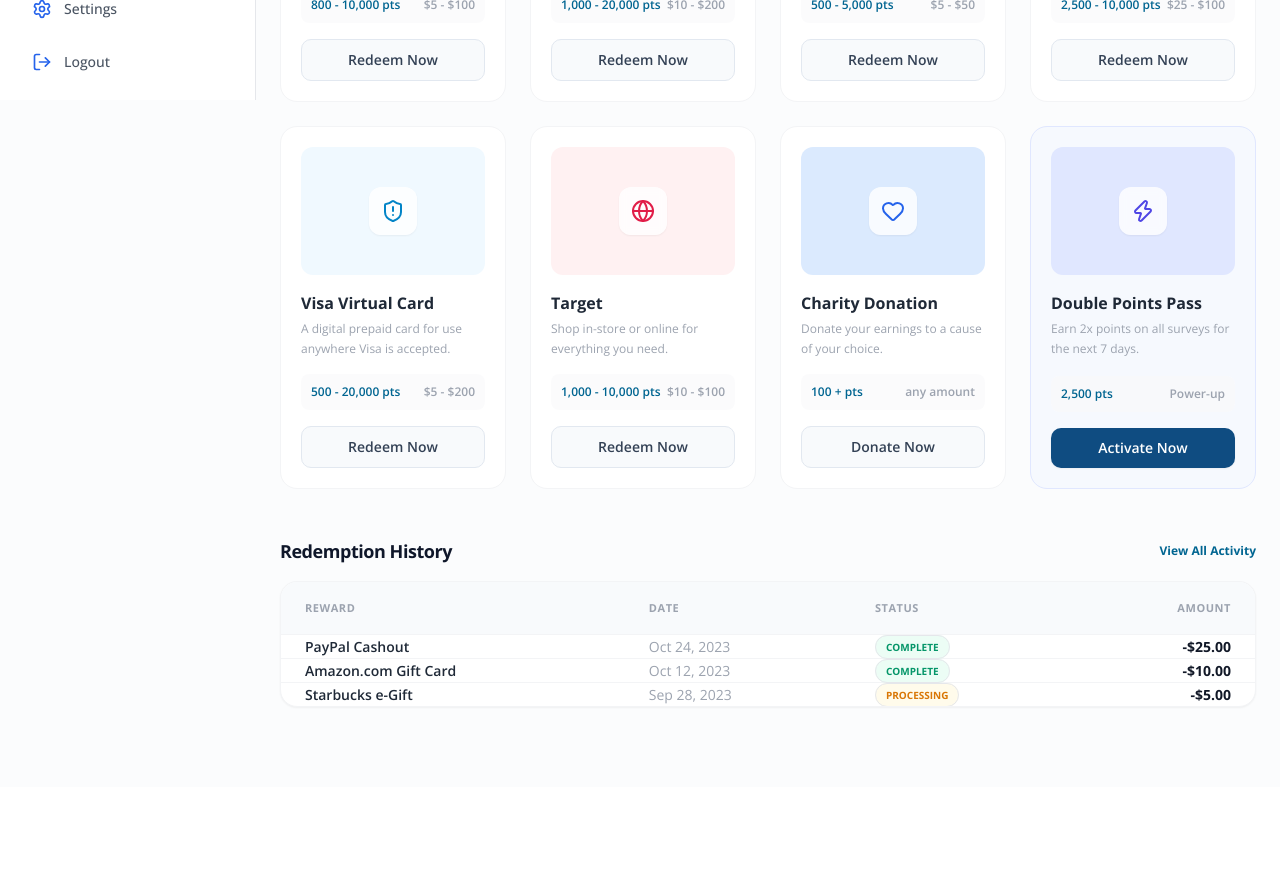
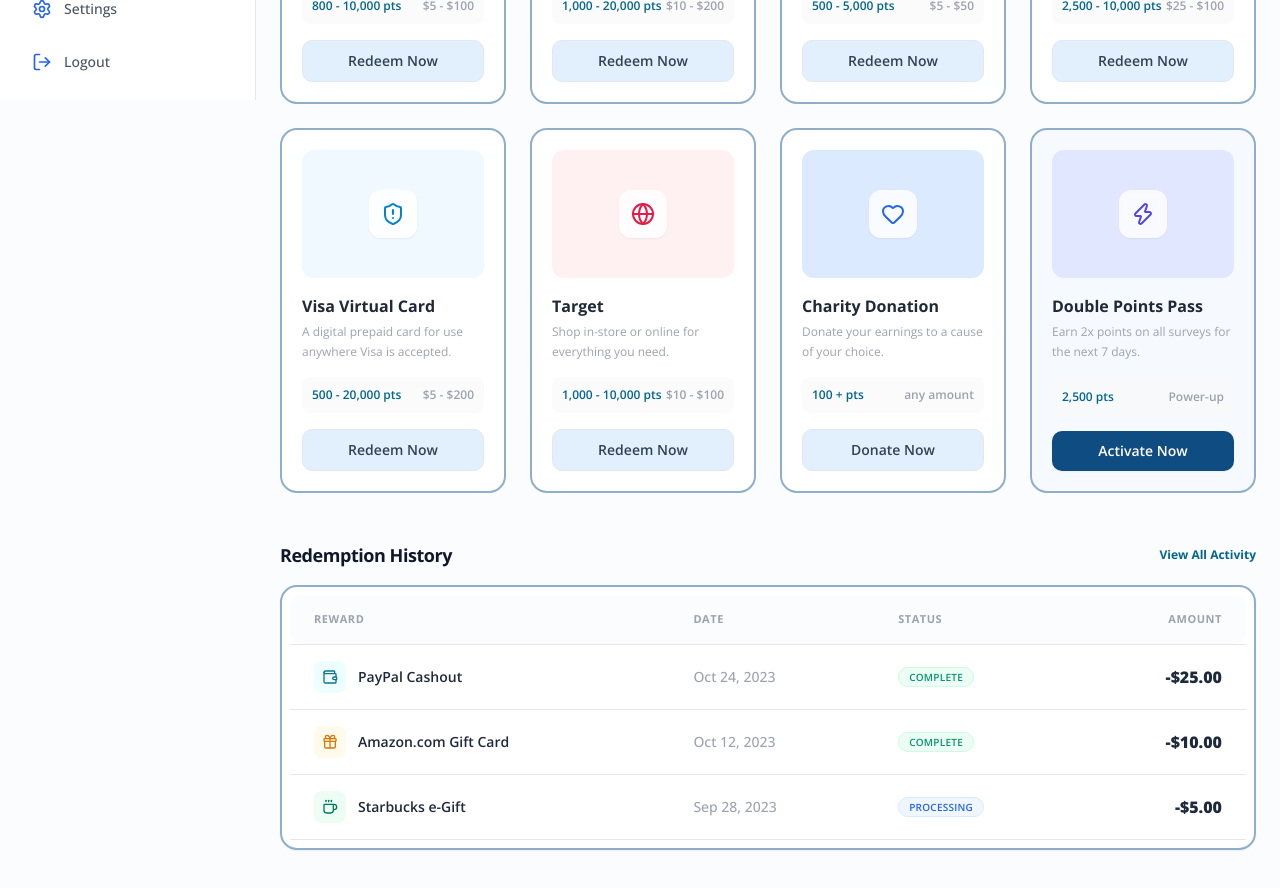
Before and after one commit to sabbir347256/survey_client_site, a React (Vite) app: page /rewards in a window 1280 px wide. Shown: the part 700-1588 px from the top of the page. Before the commit the page ends 1487 px from the top, so only its background shows below. Built offline with nearby package versions, Linux system fonts and the light colour scheme; what react-helmet-next would draw is missing.

Commit message:
table design and data update

```diff
--- a/package.json
+++ b/package.json
@@ -25,6 +25,7 @@
     "@types/react-dom": "^19.2.3",
     "@vitejs/plugin-react": "^6.0.1",
     "autoprefixer": "^10.5.0",
+    "daisyui": "^5.5.23",
     "eslint": "^10.3.0",
     "eslint-plugin-react-hooks": "^7.1.1",
     "eslint-plugin-react-refresh": "^0.5.2",
--- a/src/component/pages/UserPanel/Rewards/HistoryDataTable.jsx
+++ b/src/component/pages/UserPanel/Rewards/HistoryDataTable.jsx
@@ -1,33 +1,58 @@
+import { Coffee, Gift, Wallet } from "lucide-react";
+
 const HistoryDataTable = ({ history }) => {
+    const getRowIcon = (reward) => {
+        if (reward.includes('PayPal')) return <Wallet size={16} className="text-cyan-700" />;
+        if (reward.includes('Amazon')) return <Gift size={16} className="text-amber-600" />;
+        return <Coffee size={16} className="text-emerald-700" />;
+    };
+
+    const getIconBg = (reward) => {
+        if (reward.includes('PayPal')) return 'bg-cyan-50';
+        if (reward.includes('Amazon')) return 'bg-amber-50';
+        return 'bg-emerald-50';
+    };
     return (
-        <div className="bg-white border border-gray-100 globalCardRadius overflow-hidden shadow-sm">
-            <div className="overflow-x-auto">
-                <table className="w-full border-collapse text-left text-sm text-gray-500">
-                    <thead className="bg-slate-50 text-[11px] font-bold text-gray-400 uppercase tracking-wider border-b border-gray-100">
-                        <tr>
-                            <th className="px-6 py-4">Reward</th>
-                            <th className="px-6 py-4">Date</th>
-                            <th className="px-6 py-4">Status</th>
-                            <th className="px-6 py-4 text-right">Amount</th>
+        <div className="overflow-x-auto w-full bg-white border globalBorder globalCardRadius p-2 shadow-sm">
+            <table className="table w-full">
+                <thead className="border-b">
+                    <tr className="text-gray-400 text-[11px] uppercase tracking-wider font-bold">
+                        <th className="text-start bg-slate-50/60 px-6 py-4 rounded-l-xl">Reward</th>
+                        <th className="text-start bg-slate-50/60 px-6 py-4">Date</th>
+                        <th className="text-start bg-slate-50/60 px-6 py-4">Status</th>
+                        <th className="text-end bg-slate-50/60 px-6 py-4 rounded-r-xl">Amount</th>
                     </tr>
                 </thead>
-                    <tbody className="divide-y divide-gray-100">
+                <tbody>
                     {history.map((item) => (
-                            <tr key={item.id} className="hover:bg-slate-50/50 transition-colors">
-                                <td className="px-6 py-4.5 font-semibold text-gray-800">{item.reward}</td>
-                                <td className="px-6 py-4.5 text-gray-400">{item.date}</td>
-                                <td className="px-6 py-4.5">
-                                    <span className={`text-[10px] font-bold px-2.5 py-1 rounded-full border border-current/10 ${item.statusColor}`}>
+                        <tr key={item.id} className="hover:bg-slate-50/40 text-sm transition-colors border-b ">
+                            <td className="px-6 py-4 font-semibold text-slate-800 border-none">
+                                <div className="flex items-center gap-3">
+                                    <div className={`w-8 h-8 rounded-lg flex items-center justify-center ${getIconBg(item.reward)}`}>
+                                        {getRowIcon(item.reward)}
+                                    </div>
+                                    <span>{item.reward}</span>
+                                </div>
+                            </td>
+                            <td className="px-6 py-4 text-gray-400 font-medium border-none">
+                                {item.date}
+                            </td>
+                            <td className="px-6 py-4 border-none">
+                                <span className={`text-[10px] font-semibold tracking-wide px-2.5 py-0.5 rounded-full border ${item.status === 'COMPLETE'
+                                        ? 'bg-emerald-50 text-emerald-600 border-emerald-100'
+                                        : 'bg-blue-50 text-blue-600 border-blue-100'
+                                    }`}>
                                     {item.status}
                                 </span>
                             </td>
-                                <td className="px-6 py-4.5 text-right font-bold text-gray-900">{item.amount}</td>
+                            <td className="px-6 py-4 text-right font-black text-slate-800 text-base border-none">
+                                {item.amount}
+                            </td>
                         </tr>
                     ))}
                 </tbody>
             </table>
         </div>
-        </div>
     );
 };
 
--- a/src/component/pages/UserPanel/Rewards/RewardsCards.jsx
+++ b/src/component/pages/UserPanel/Rewards/RewardsCards.jsx
@@ -17,7 +17,7 @@
     };
 
     return (
-       <div className={`p-5 border border-gray-100 flex flex-col justify-between h-full transition-all duration-300 hover:shadow-md ${card.isSpecial ? 'bg-indigo-50/40 globalCardRadius border-indigo-100' : 'bg-white globalCardRadius'}`}>
+        <div className={`p-5 globalBorder flex flex-col justify-between h-full transition-all duration-300 hover:shadow-md ${card.isSpecial ? 'bg-indigo-50/40 globalCardRadius border-indigo-100' : 'bg-white globalCardRadius'}`}>
             <div>
                 <div className={`w-full h-32 rounded-xl flex items-center justify-center mb-4 ${card.imageBg}`}>
                     <div className="p-3 bg-white/80 backdrop-blur-sm rounded-xl shadow-sm">
@@ -40,7 +40,7 @@
                         {card.btnText}
                     </button>
                 ) : (
-          <button className="w-full bg-slate-50 border border-slate-200 text-slate-700 font-semibold py-2.5 globalButtonRadius text-sm hover:bg-slate-100 transition-all">
+                    <button className="w-full globalLightBg border border-slate-200 text-slate-700 font-semibold py-2.5 globalButtonRadius text-sm hover:bg-slate-100 transition-all">
                         {card.btnText}
                     </button>
                 )}
--- a/src/index.css
+++ b/src/index.css
@@ -1,6 +1,7 @@
 @import url("https://fonts.googleapis.com/css2?family=Inter+Tight:ital,wght@0,100..900;1,100..900&display=swap");
 @import url('https://fonts.googleapis.com/css2?family=Open+Sans:ital,wght@0,300..800;1,300..800&display=swap');
 
+@plugin "daisyui";
 @tailwind base;
 @tailwind components;
 @tailwind utilities;
@@ -42,7 +43,7 @@
     border-color: #8faec9;
 }
 
-.globalLightBg{
+.globalLightBg {
     background-color: #E2F0FD;
 }
 
```
Also changed, not shown: 1 other file (tests, documents, lock files or other folders). Lines whose indentation alone changed are shown as unchanged.
